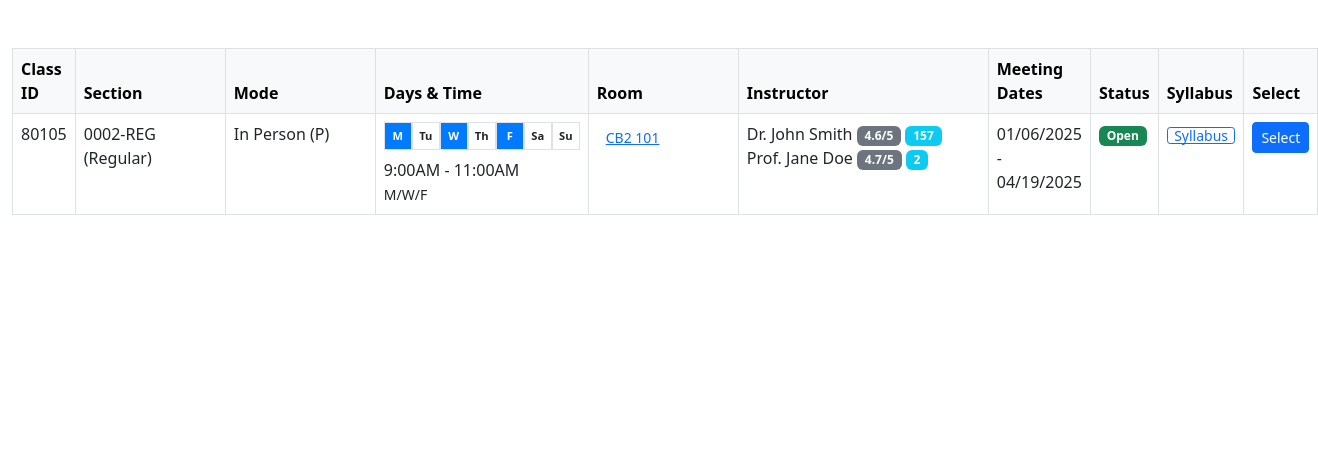
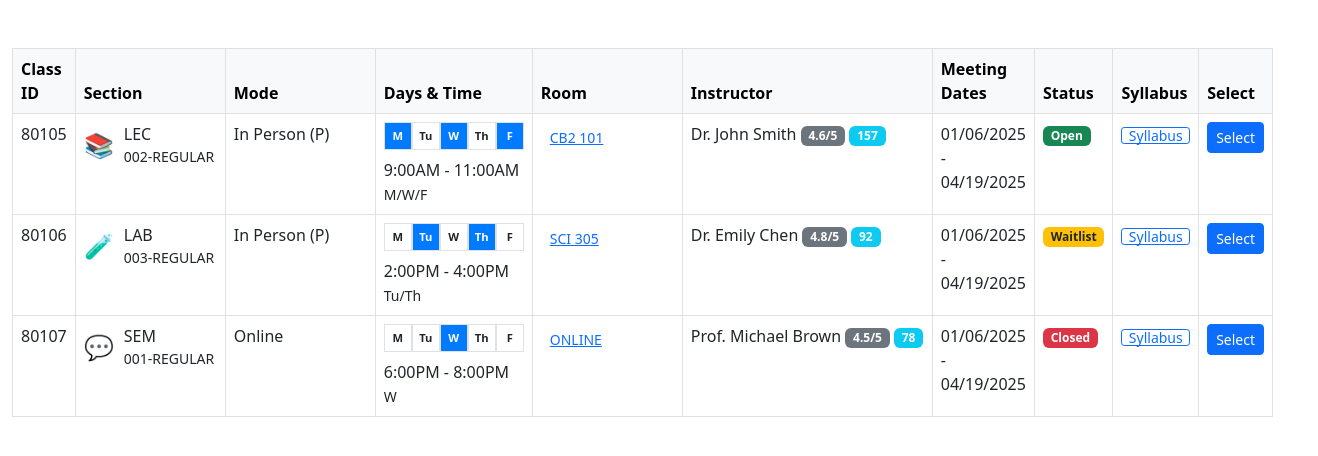
Before and after one commit to DimChig/UCF_BetterKnightsUI, a browser extension: page index.html in a window 1280 px wide. Shown: the whole page, 1318 px wide, since content can reach past the window. Drawn offline with nearby package versions, Linux system fonts and the light colour scheme.

Commit message:
Add files via upload

```diff
--- a/index.html
+++ b/index.html
@@ -40,6 +40,18 @@
         .table .instructor-col {
             min-width: 250px;
         }
+        .section-col {
+            display: flex;
+            align-items: center;
+        }
+        .section-icon {
+            font-size: 1.5rem;
+            margin-right: 10px;
+        }
+        .section-info {
+            display: flex;
+            flex-direction: column;
+        }
     </style>
 </head>
 <body>
@@ -62,7 +74,15 @@
             <tbody>
                 <tr>
                     <td>80105</td>
-                    <td class="extended-col">0002-REG (Regular)</td>
+                    <td class="extended-col">
+                        <div class="section-col">
+                            <span class="section-icon">📚</span>
+                            <div class="section-info">
+                                <span>LEC</span>
+                                <small>002-REGULAR</small>
+                            </div>
+                        </div>
+                    </td>
                     <td class="extended-col">In Person (P)</td>
                     <td>
                         <div class="day-boxes">
@@ -71,8 +91,6 @@
                             <div class="day-box filled">W</div>
                             <div class="day-box">Th</div>
                             <div class="day-box filled">F</div>
-                            <div class="day-box">Sa</div>
-                            <div class="day-box">Su</div>
                         </div>
                         <div>9:00AM - 11:00AM</div>
                         <div><small>M/W/F</small></div>
@@ -80,10 +98,73 @@
                     <td class="extended-col"><a href="#" class="btn btn-link btn-sm">CB2 101</a></td>
                     <td class="instructor-col">
                         <div>Dr. John Smith <span class="badge bg-secondary">4.6/5</span> <span class="badge bg-info">157</span></div>
-                        <div>Prof. Jane Doe <span class="badge bg-secondary">4.7/5</span> <span class="badge bg-info">2</span></div>
                     </td>
                     <td>01/06/2025 - 04/19/2025</td>
                     <td><span class="badge bg-success">Open</span></td>
+                    <td><a href="#" class="btn btn-outline-primary btn-xs">Syllabus</a></td>
+                    <td><button class="btn btn-primary btn-sm">Select</button></td>
+                </tr>
+                <tr>
+                    <td>80106</td>
+                    <td class="extended-col">
+                        <div class="section-col">
+                            <span class="section-icon">🧪</span>
+                            <div class="section-info">
+                                <span>LAB</span>
+                                <small>003-REGULAR</small>
+                            </div>
+                        </div>
+                    </td>
+                    <td class="extended-col">In Person (P)</td>
+                    <td>
+                        <div class="day-boxes">
+                            <div class="day-box">M</div>
+                            <div class="day-box filled">Tu</div>
+                            <div class="day-box">W</div>
+                            <div class="day-box filled">Th</div>
+                            <div class="day-box">F</div>
+                        </div>
+                        <div>2:00PM - 4:00PM</div>
+                        <div><small>Tu/Th</small></div>
+                    </td>
+                    <td class="extended-col"><a href="#" class="btn btn-link btn-sm">SCI 305</a></td>
+                    <td class="instructor-col">
+                        <div>Dr. Emily Chen <span class="badge bg-secondary">4.8/5</span> <span class="badge bg-info">92</span></div>
+                    </td>
+                    <td>01/06/2025 - 04/19/2025</td>
+                    <td><span class="badge bg-warning text-dark">Waitlist</span></td>
+                    <td><a href="#" class="btn btn-outline-primary btn-xs">Syllabus</a></td>
+                    <td><button class="btn btn-primary btn-sm">Select</button></td>
+                </tr>
+                <tr>
+                    <td>80107</td>
+                    <td class="extended-col">
+                        <div class="section-col">
+                            <span class="section-icon">💬</span>
+                            <div class="section-info">
+                                <span>SEM</span>
+                                <small>001-REGULAR</small>
+                            </div>
+                        </div>
+                    </td>
+                    <td class="extended-col">Online</td>
+                    <td>
+                        <div class="day-boxes">
+                            <div class="day-box">M</div>
+                            <div class="day-box">Tu</div>
+                            <div class="day-box filled">W</div>
+                            <div class="day-box">Th</div>
+                            <div class="day-box">F</div>
+                        </div>
+                        <div>6:00PM - 8:00PM</div>
+                        <div><small>W</small></div>
+                    </td>
+                    <td class="extended-col"><a href="#" class="btn btn-link btn-sm">ONLINE</a></td>
+                    <td class="instructor-col">
+                        <div>Prof. Michael Brown <span class="badge bg-secondary">4.5/5</span> <span class="badge bg-info">78</span></div>
+                    </td>
+                    <td>01/06/2025 - 04/19/2025</td>
+                    <td><span class="badge bg-danger">Closed</span></td>
                     <td><a href="#" class="btn btn-outline-primary btn-xs">Syllabus</a></td>
                     <td><button class="btn btn-primary btn-sm">Select</button></td>
                 </tr>
```
